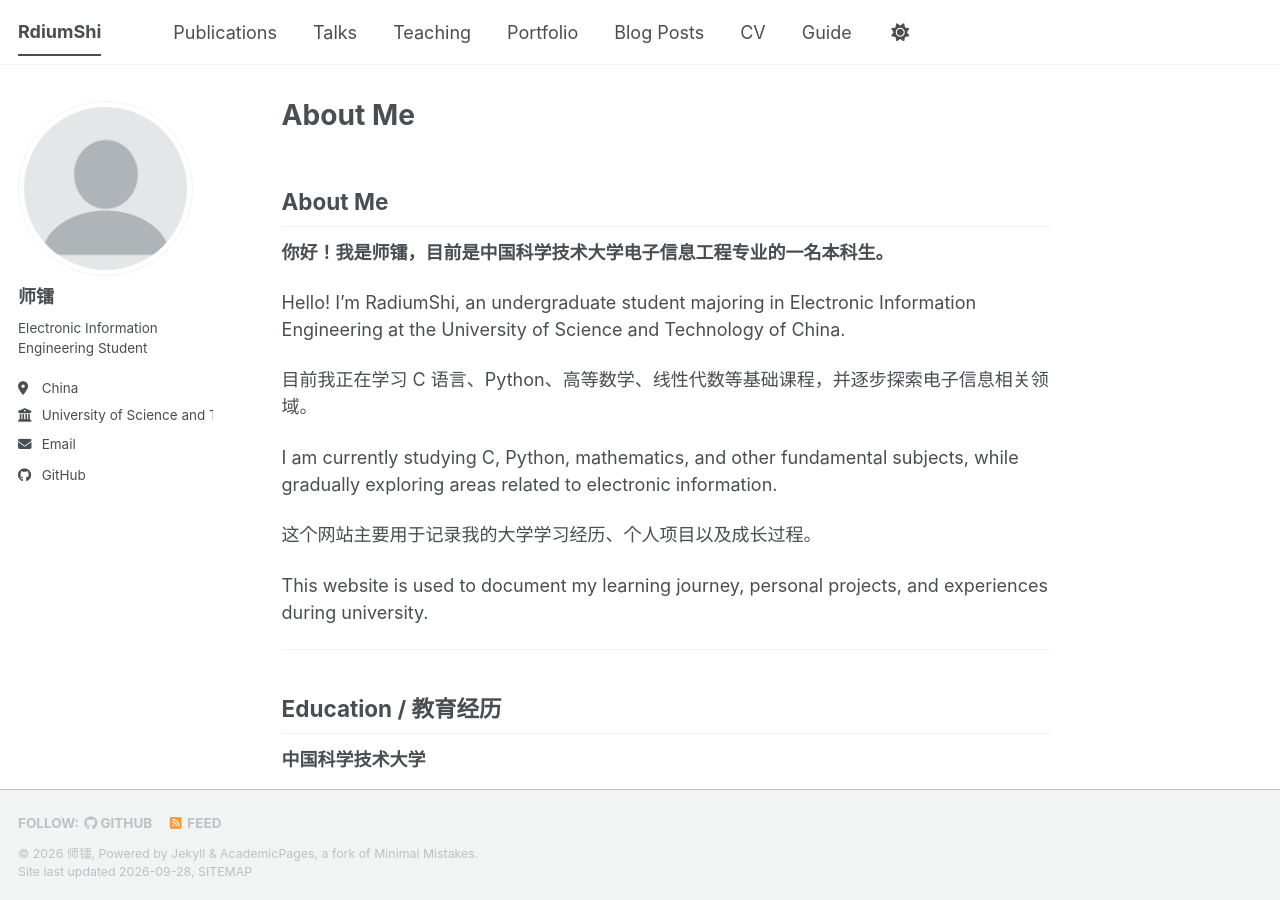
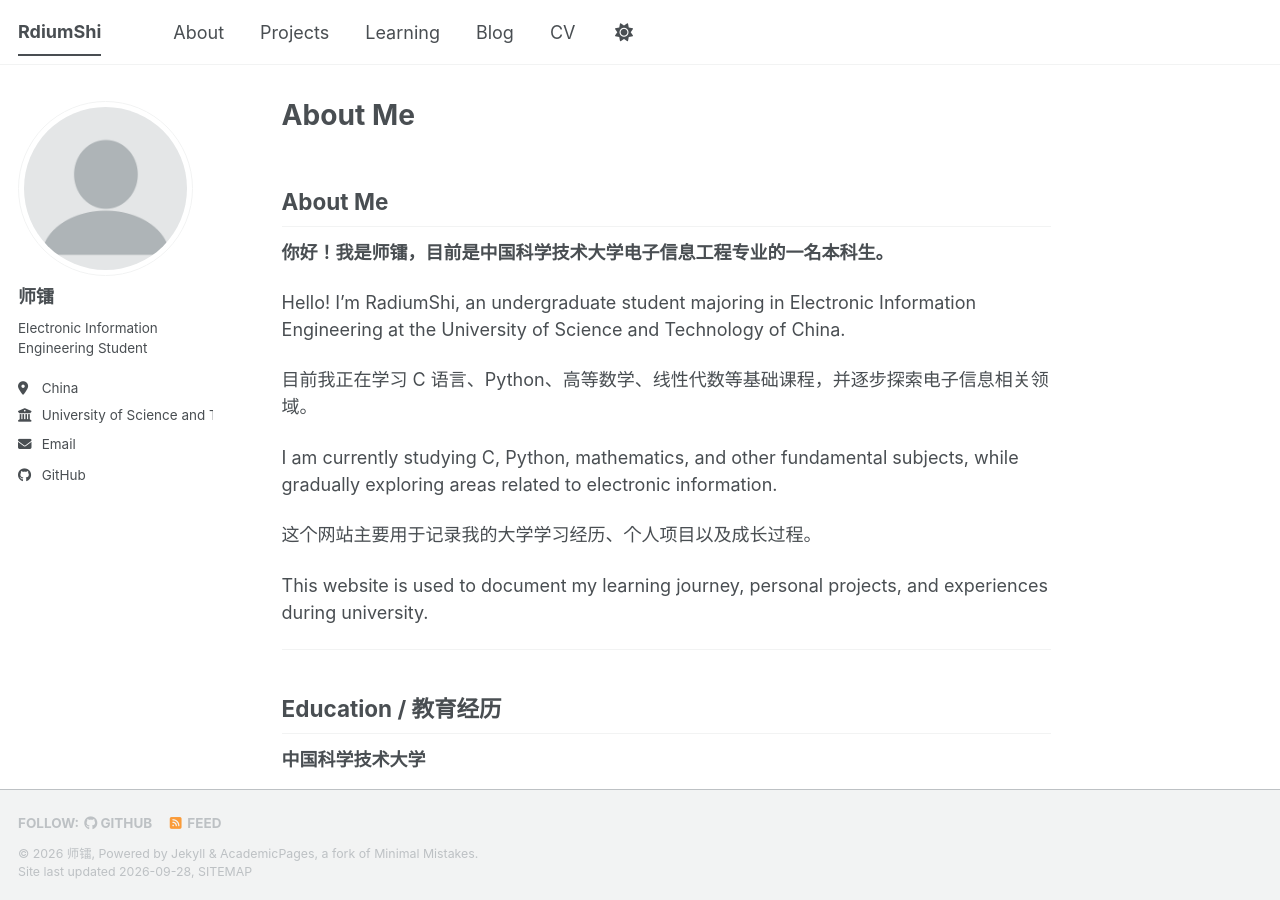
Before and after one commit to RadiumShi/radiumshi.github.io, a Jekyll site: the page built from _pages/about.md, in a window 1280 px wide and 900 px high. Built offline with Jekyll 4.4.1, drawn with Linux system fonts in a browser that asks for light colours; a style sheet for code colours, icons or effects is not loaded.

Commit message:
Update main navigation links in navigation.yml

```diff
--- a/_data/navigation.yml
+++ b/_data/navigation.yml
@@ -7,27 +7,19 @@
 # NOTE that only one of the CV options should be selected, the first is for the
 #      Markdown formatted page while the second is generated using JSON.
 
+# Main navigation links
 main:
-  - title: "Publications"
-    url: /publications/
+  - title: "About"
+    url: /
 
-  - title: "Talks"
-    url: /talks/
+  - title: "Projects"
+    url: /projects/
 
-  - title: "Teaching"
-    url: /teaching/
+  - title: "Learning"
+    url: /learning/
 
-  - title: "Portfolio"
-    url: /portfolio/
-
-  - title: "Blog Posts"
+  - title: "Blog"
     url: /year-archive/
 
   - title: "CV"
     url: /cv/
-
-  # - title: "CV"
-  #   url: /cv-json/
-
-  - title: "Guide"
-    url: /markdown/
```
